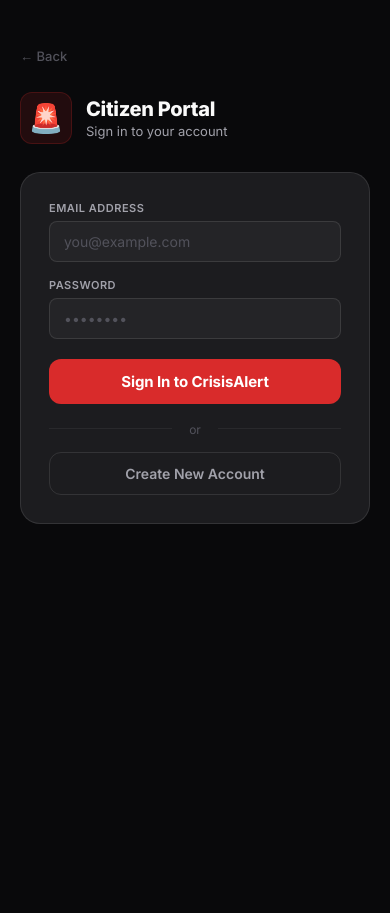
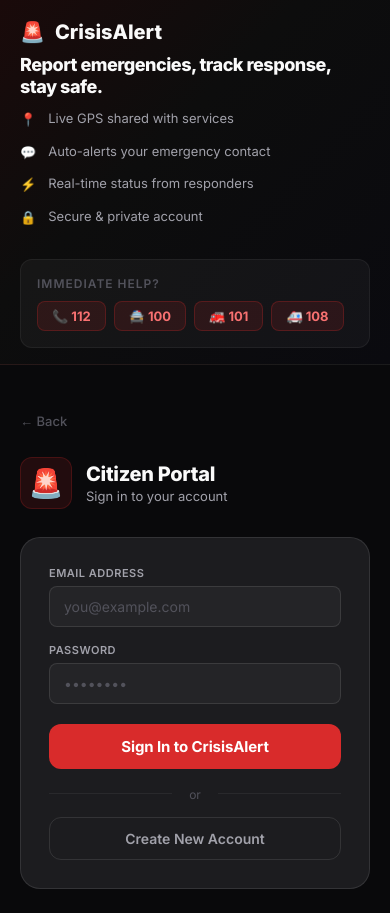
Before and after one commit to pranusawant62/crisis-alert-, a plain HTML site: page index.html in a window 390 px wide. Both pictures are taken after a click on the link "Sign In". Before the commit the page ends 844 px from the top, so only its background shows below. Drawn offline with Linux system fonts and the light colour scheme.

Commit message:
Add files via upload

```diff
--- a/style.css
+++ b/style.css
@@ -112,7 +112,17 @@
 .ale-depts{font-size:14px;color:var(--t2)}
 
 .auth-right{background:var(--bg);display:flex;align-items:flex-start;justify-content:center;padding:40px 40px;overflow-y:auto}
-@media(max-width:900px){.auth-left{display:none}.auth-right{padding:24px 20px}}
+@media(max-width:900px){
+  .auth-layout{display:flex;flex-direction:column}
+  .auth-left{display:flex;order:-1;padding:20px 20px 16px;border-right:none;border-bottom:1px solid var(--border)}
+  .auth-left-inner{max-width:100%}
+  .al-logo{margin-bottom:10px}
+  .al-title{font-size:18px;margin-bottom:12px}
+  .al-features{margin-bottom:10px}
+  .alf-item{font-size:13px}
+  .al-imm{display:none}
+  .auth-right{padding:24px 20px;order:0}
+}
 .auth-form-wrap{width:100%;max-width:460px;padding-top:24px}
 .back-btn{background:none;border:none;color:var(--t3);font-size:13px;font-weight:500;cursor:pointer;display:flex;align-items:center;gap:4px;margin-bottom:28px;padding:0;font-family:var(--font);transition:color .15s}
 .back-btn:hover{color:var(--t2)}
```
Also changed, not shown: index.html (line endings or trailing spaces), script.js (line endings or trailing spaces).
